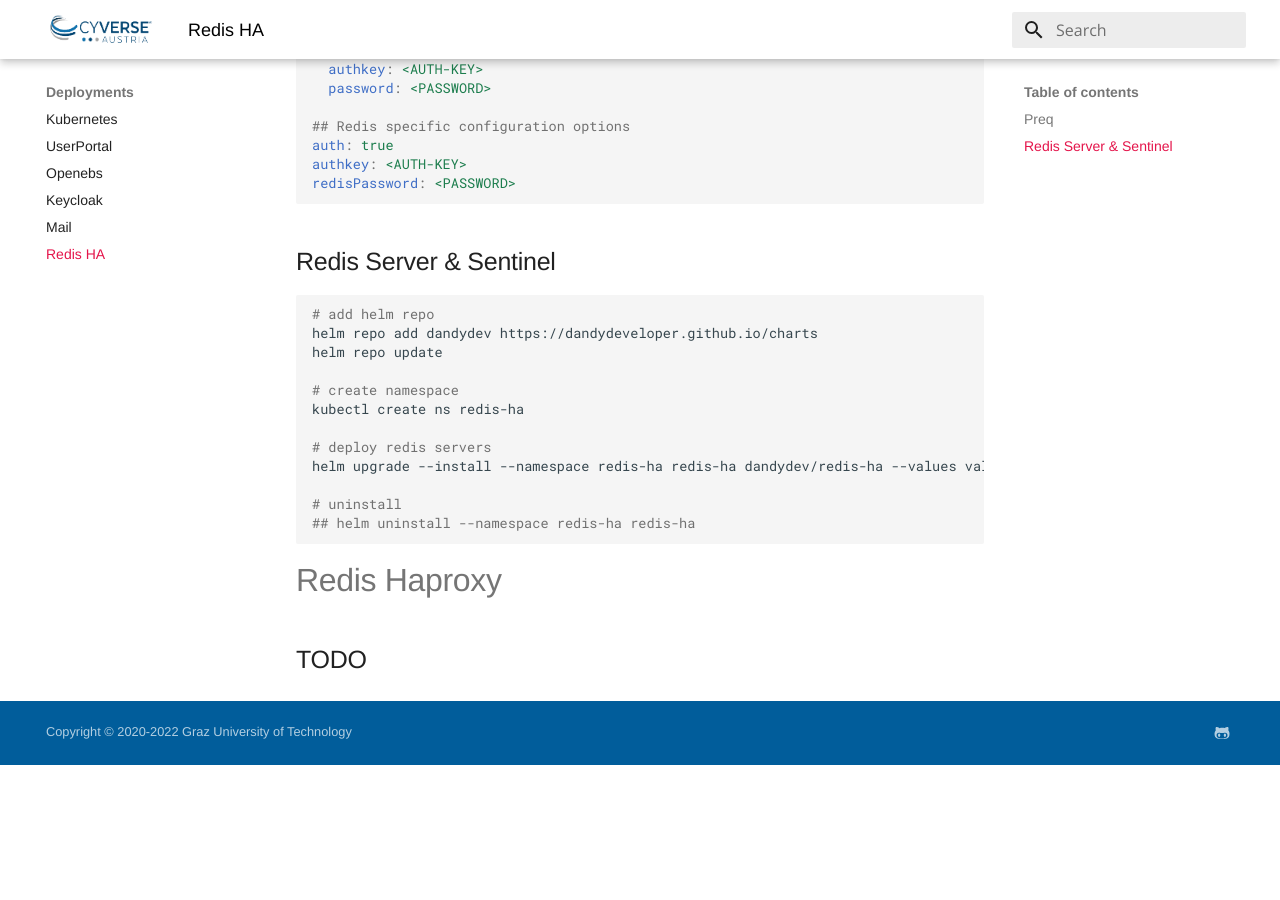
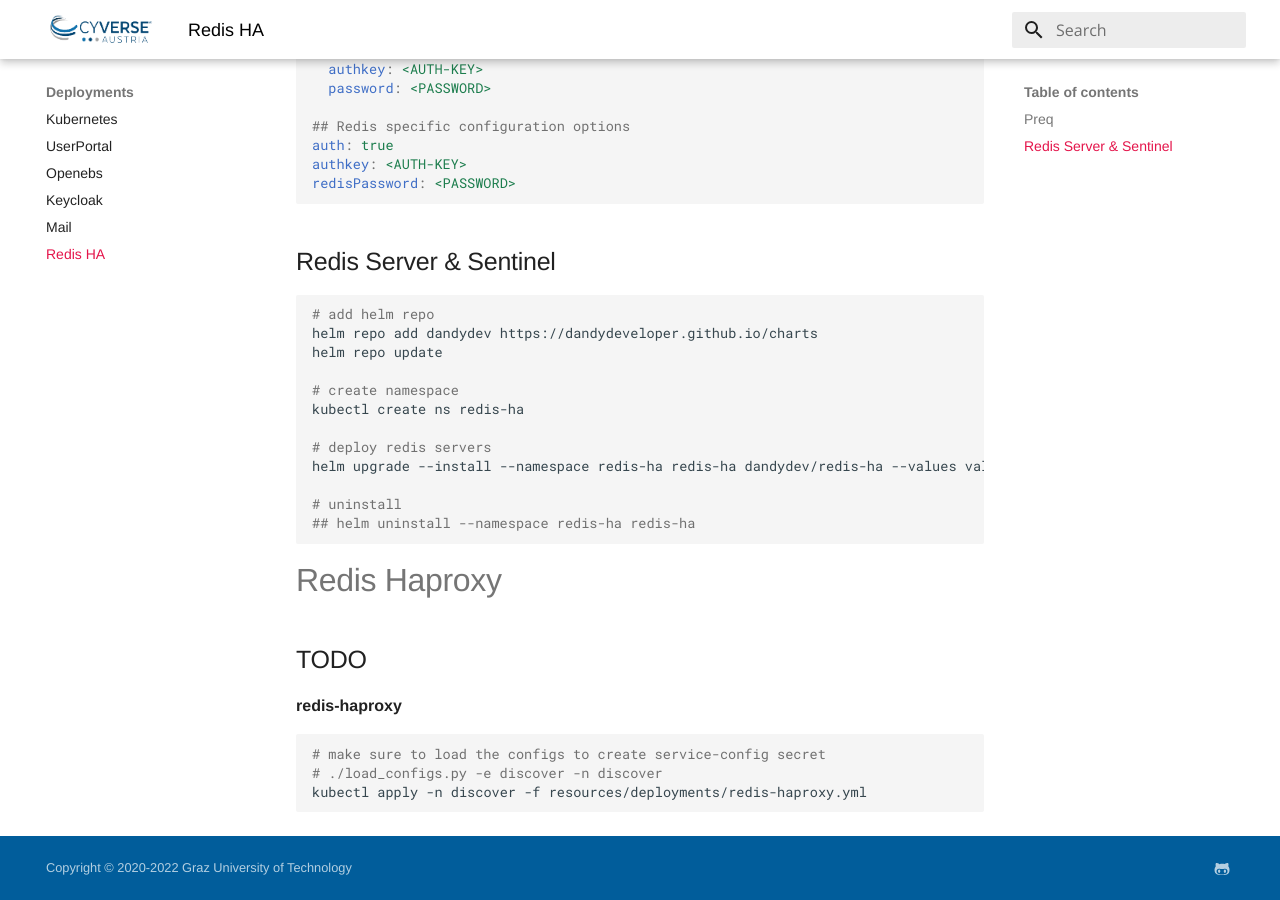
Before and after one commit to cyverse-austria/docs, an MkDocs documentation site: the page built from docs/deployments/redis-ha.md, in a window 1280 px wide and 900 px high, scrolled down 648 px. Built offline with MkDocs 1.6.1 and Material for MkDocs 9.7.7, drawn with Linux system fonts in a browser that asks for light colours; before the commit the page ends 1413 px from its top, so only the background shows below that.

Commit message:
redis: TODO

````diff
--- a/docs/deployments/redis-ha.md
+++ b/docs/deployments/redis-ha.md
@@ -55,3 +55,10 @@ helm upgrade --install --namespace redis-ha redis-ha dandydev/redis-ha --values
 # Redis Haproxy
 
 ## TODO
+
+**redis-haproxy**
+```bash
+# make sure to load the configs to create service-config secret
+# ./load_configs.py -e discover -n discover
+kubectl apply -n discover -f resources/deployments/redis-haproxy.yml
+```
````
